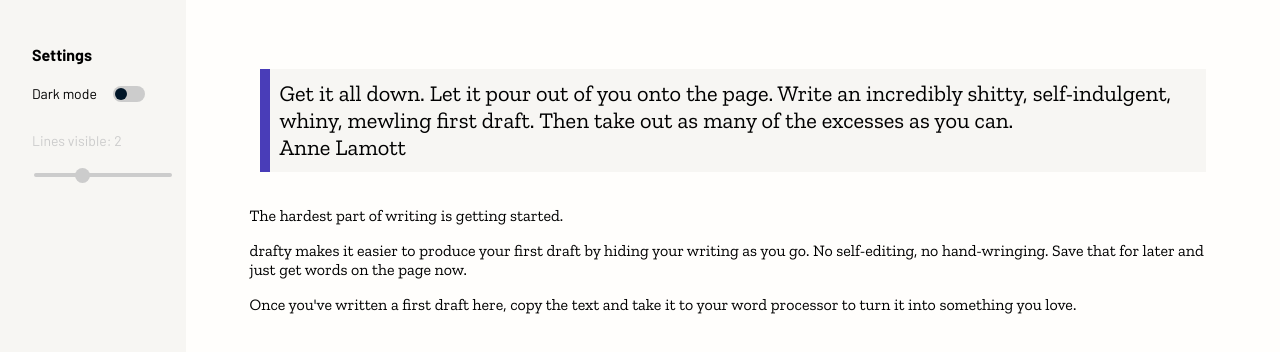
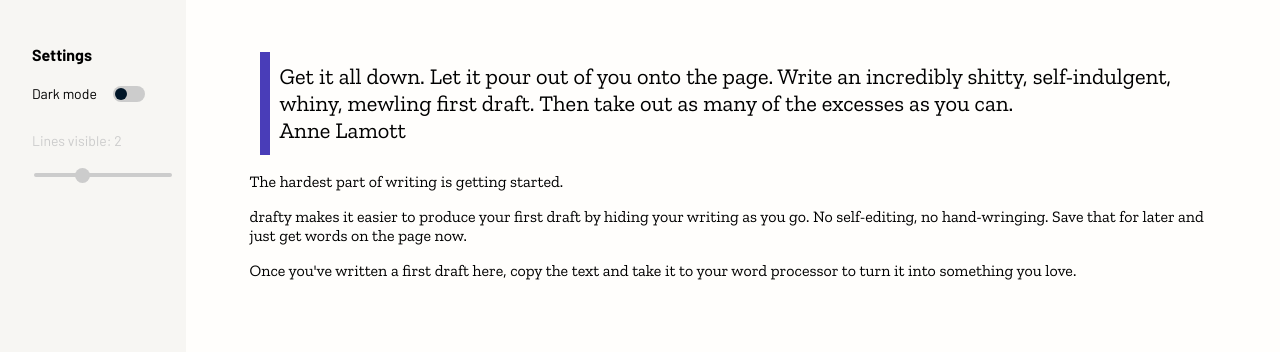
Before and after one commit to JackieStrawbridge/drafty, a plain HTML site: page about.html in a window 1280 px wide. Shown: the part 112-464 px from the top of the page. Drawn offline with nearby package versions, Linux system fonts and the light colour scheme; a script that the page names is missing.

Commit message:
Block quote update

```diff
--- a/style.css
+++ b/style.css
@@ -203,9 +203,8 @@ body {
 #about-content > blockquote {
     font-family: 'Zilla Slab', sans-serif;
     font-size: 1.4rem;
-    background: #F7F6F3;
     border-left: 10px solid #493DB8;
-    margin: 1.5em 10px;
+    margin: .75em 10px;
     padding: 0.5em 10px;
     quotes: "\201C""\201D""\2018""\2019";
 }
```
